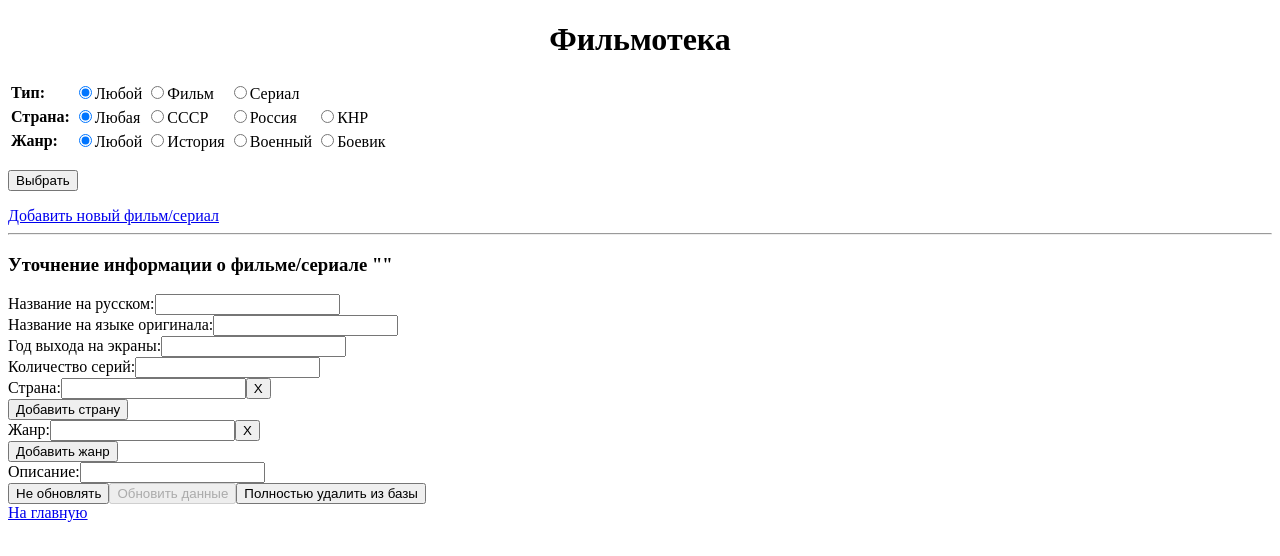
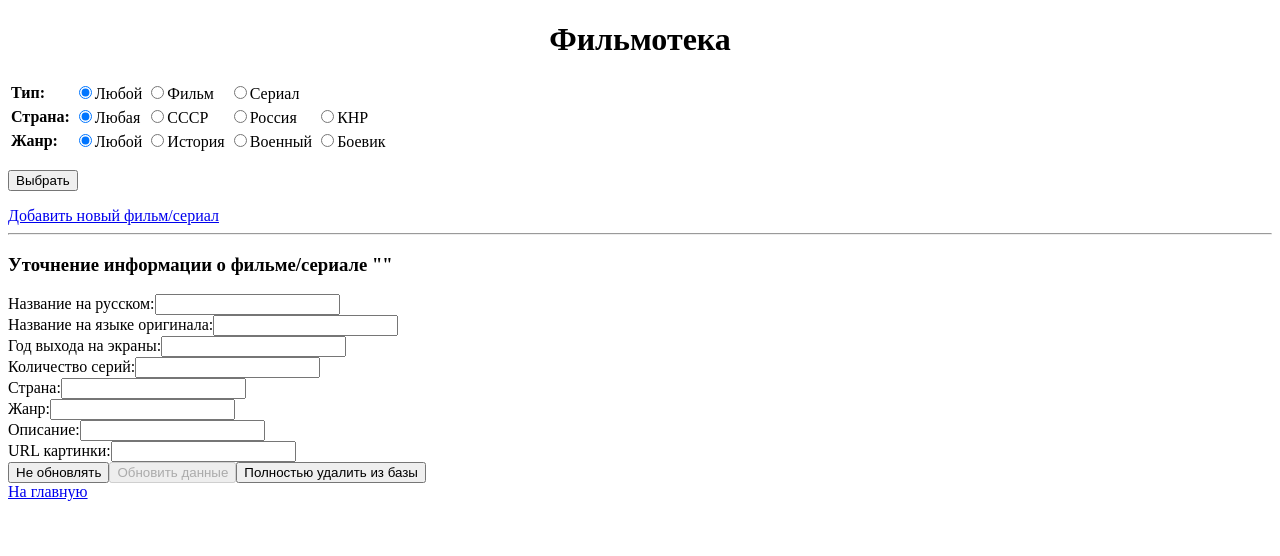
Before and after one commit to Slb-nsk/homecinema_angular, an Angular app: page /update/1 in a window 1280 px wide. Shown: the top 556 px of the page. Built offline with nearby package versions, Linux system fonts and the light colour scheme.

Commit message:
refreshing

```diff
--- a/src/app/layout/create.component.html
+++ b/src/app/layout/create.component.html
@@ -6,7 +6,7 @@
 
     <div class="form-group">
       <label>Название на русском:</label>
-  <input class="form-control"  name="movieRussianName" formControlName="movieRussianName">
+      <input class="form-control" name="movieRussianName" formControlName="movieRussianName">
       <div class="alert alert-danger"
            *ngIf="createForm.controls['movieRussianName'].invalid && createForm.controls['movieRussianName'].touched">
         Не указано название на русском
@@ -29,30 +29,24 @@
       <input class="form-control" name="seriesAmount" formControlName="seriesAmount">
     </div>
 
-<div formArrayName="country" name="country">
-  <div class="form-group" *ngFor="let c of createForm.controls['country'].controls; let i = index">
+    <div class="form-group">
       <label>Страна:</label>
-  <input class="form-control" formControlName="{{i}}" />
-  </div>
-  <div class="form-group">
-    <button type="button" class="btn btn-default" (click)="addCountry()">Добавить страну</button>
-  </div>
+      <input class="form-control" name="seriesAmount" formControlName="countries">
     </div>
 
-<div formArrayName="genre" name="genre">
-  <div class="form-group" *ngFor="let g of createForm.controls['genre'].controls; let i = index">
+    <div class="form-group">
       <label>Жанр:</label>
-  <input class="form-control" formControlName="{{i}}" />
+      <input class="form-control" name="seriesAmount" formControlName="genres">
     </div>
-  <div class="form-group">
-    <button type="button" class="btn btn-default" (click)="addGenre()">Добавить жанр</button>
-  </div>
-</div>
-
 
     <div class="form-group">
       <label>Описание:</label>
       <input class="form-control" name="description" formControlName="description">
+    </div>
+
+    <div class="form-group">
+      <label>URL картинки:</label>
+      <input class="form-control" name="description" formControlName="imageUrl">
     </div>
 
     <div class="form-group">
--- a/src/app/layout/create.component.ts
+++ b/src/app/layout/create.component.ts
@@ -17,10 +17,10 @@ import { HttpService } from '../http.service'
 export class CreateComponent {
   movieRussianName: string = '';
   movieOriginalName: string = '';
-  seriesAmount:number = 1;
-  country:string[] = [];
-  genre: string[] = [];
-
+  seriesAmount: number = 1;
+  countries: string = '';
+  genres: string = '';
+  imageUrl: string = '';
 
   createForm: FormGroup;
 
@@ -35,31 +35,22 @@ export class CreateComponent {
          "movieYear": new FormControl(),
          "seriesAmount": new FormControl(),
          "description": new FormControl(),
-         "country": new FormArray([
-             new FormControl()
-           ]),
-         "genre": new FormArray([
-             new FormControl()
-           ])
+         "imageUrl": new FormControl(),
+         "countries": new FormControl(),
+         "genres": new FormControl()
         });
 
     }
 
-    addCountry(){
-        (<FormArray>this.createForm.controls["country"]).push(new FormControl());
-    }
-
-    addGenre(){
-        (<FormArray>this.createForm.controls["genre"]).push(new FormControl());
-    }
 
   onSubmit() {
       this.HttpService.postData(this.createForm.value.movieRussianName,
                                 this.createForm.value.movieOriginalName,
                                 this.createForm.value.movieYear,
                                 this.createForm.value.seriesAmount,
-                                this.createForm.value.country,
-                                this.createForm.value.genre,
+                                this.createForm.value.countries,
+                                this.createForm.value.genres,
+                                this.createForm.value.imageUrl,
                                 this.createForm.value.description).subscribe();
       this.router.navigate(['ok'], {queryParams:{'name': this.createForm.value.movieRussianName}});
     }
--- a/src/app/layout/film.component.html
+++ b/src/app/layout/film.component.html
@@ -3,8 +3,8 @@
 <p>Название фильма на русском: <b>"{{movie.movieRussianName}}"</b></p>
 <p>Оригинальное название фильма: <b>("{{movie.movieOriginalName}}")</b> </p>
 <p>Год выхода на экраны: <b>{{movie.movieYear}}</b> </p>
-<p>Страна производства: <span *ngFor="let country of movie.country">{{country}} ,</span></p>
-<p>Жанр:</p>
+<p>Страна производства: <b>{{movie.countries}}</b></p>
+<p>Жанр: <b>{{movie.genres}}</b></p>
 <p>{{movie.description}}</p>
 
 <a routerLink="">На главную</a>
--- a/src/app/layout/layout.component.html
+++ b/src/app/layout/layout.component.html
@@ -1,5 +1,6 @@
 <div>
  <table *ngFor="let m of movies" style="width:25%; float:left;" frame="border">
+   <tr><td align="center"><img src="{{m.imageUrl}}"></td></tr>
    <tr><td><b>"{{m.movieRussianName}}"</b> </td></tr>
    <tr><td><b>("{{m.movieOriginalName}}")</b> </td></tr>
    <tr><td><b>Год выхода на экран:</b> {{m.movieYear}} </td></tr>
--- a/src/app/layout/serial.component.html
+++ b/src/app/layout/serial.component.html
@@ -4,12 +4,20 @@
 <p>Оригинальное название сериала: <b>("{{movie.movieOriginalName}}")</b> </p>
 <p>Год выхода на экраны: <b>{{movie.movieYear}}</b> </p>
 <p>Количество серий: {{movie.seriesAmount}}</p>
-<p>Страна производства: <span *ngFor="let country of movie.country">{{country}}, </span></p>
-<p>Жанр: <span *ngFor="let genre of movie.genre" display="inline-block">{{genre}}, </span>
+<p>Страна производства: <b>{{movie.countries}}</b></p>
+<p>Жанр: <b>{{movie.genres}}</b></p>
 <p>{{movie.description}}</p>
 
+<table><tr><td>
+<ng-container *ngFor="let seria of movie.sourceUrl; let i = index">
+    <table style="width:`9%; float:left;" frame="border">
+      <tr><td><a href="{{seria}}">Серия {{i+1}}</a></td></tr>
+    </table>
+</ng-container></td></tr></table>
 
-<a routerLink="">На главную</a>
+
+
+<p><a routerLink="">На главную</a></p>
 
 <hr>
 
--- a/src/app/layout/update.component.html
+++ b/src/app/layout/update.component.html
@@ -5,7 +5,7 @@
 
     <div class="form-group">
       <label>Название на русском:</label>
-  <input class="form-control"  name="movieRussianName" formControlName="movieRussianName">
+      <input class="form-control" name="movieRussianName" formControlName="movieRussianName">
     </div>
 
     <div class="form-group">
@@ -24,26 +24,14 @@
       <input class="form-control" name="seriesAmount" formControlName="seriesAmount">
     </div>
 
-<div formArrayName="country" name="country">
-  <div class="form-group" *ngFor="let c of updateForm.controls['country'].controls; let i = index">
+    <div class="form-group">
       <label>Страна:</label>
-  <input class="form-control" formControlName="{{i}}" />
-  <button type="button" (click)="removeCountry(i)">X</button>
-  </div>
-  <div class="form-group">
-    <button type="button" class="btn btn-default" (click)="addCountry()">Добавить страну</button>
-  </div>
+      <input class="form-control" name="seriesAmount" formControlName="countries">
     </div>
 
-<div formArrayName="genre" name="genre">
-  <div class="form-group" *ngFor="let g of updateForm.controls['genre'].controls; let i = index">
+    <div class="form-group">
       <label>Жанр:</label>
-  <input class="form-control" formControlName="{{i}}" />
-  <button type="button" (click)="removeGenre(i)">X</button>
-  </div>
-  <div class="form-group">
-    <button type="button" class="btn btn-default" (click)="addGenre()">Добавить жанр</button>
-  </div>
+      <input class="form-control" name="seriesAmount" formControlName="genres">
     </div>
 
 
@@ -53,12 +41,18 @@
     </div>
 
     <div class="form-group">
+      <label>URL картинки:</label>
+      <input class="form-control" name="description" formControlName="imageUrl">
+    </div>
+
+    <div class="form-group">
       <button type="button" (click)="goBack()">Не обновлять</button>
       <button type="submit" class="btn btn-primary" [disabled]="updateForm.invalid">
         Обновить данные
       </button>
       <button type="button" (click)="deleteAll()">Полностью удалить из базы</button>
     </div>
-
+  </form>
+</div>
 
 <a routerLink="">На главную</a>
--- a/src/app/layout/update.component.ts
+++ b/src/app/layout/update.component.ts
@@ -25,13 +25,14 @@ export class UpdateComponent {
       this.movie.movieId = this.route.snapshot.params['movieId'];
           this.querySubscription = this.route.queryParams.subscribe(
                 (queryParam: any) => {
-this.movie.movieRussianName= queryParam['movieRussianName'];
-this.movie.movieOriginalName=queryParam['movieOriginalName'];
-this.movie.movieYear= queryParam['movieYear'];
-this.movie.seriesAmount= queryParam['seriesAmount'];
-this.movie.country= queryParam['country'];
-this.movie.genre= queryParam['genre'];
-this.movie.description= queryParam['description'];
+                  this.movie.movieRussianName= queryParam['movieRussianName'];
+                  this.movie.movieOriginalName=queryParam['movieOriginalName'];
+                  this.movie.movieYear= queryParam['movieYear'];
+                  this.movie.seriesAmount= queryParam['seriesAmount'];
+                  this.movie.countries= queryParam['countries'];
+                  this.movie.genres= queryParam['genres'];
+                  this.movie.description= queryParam['description'];
+                  this.movie.imageUrl= queryParam['imageUrl'];
                 }
           )
 
@@ -41,32 +42,13 @@ this.movie.description= queryParam['description'];
          "movieYear": new FormControl(this.movie.movieYear),
          "seriesAmount": new FormControl(this.movie.seriesAmount),
          "description": new FormControl(this.movie.description),
-         "country": new FormArray([
-             new FormControl()
-           ]),
-         "genre": new FormArray([
-             new FormControl()
-           ])
+         "genres": new FormControl(this.movie.genres),
+         "countries": new FormControl(this.movie.countries),
+         "imageUrl": new FormControl(this.movie.imageUrl)
         });
 
 
      }
-
-    addCountry(){
-        (<FormArray>this.updateForm.controls["country"]).push(new FormControl());
-    }
-
-    removeCountry(i: number){
-        (<FormArray>this.updateForm.controls["country"]).removeAt(i);
-    }
-
-    addGenre(){
-        (<FormArray>this.updateForm.controls["genre"]).push(new FormControl());
-    }
-
-    removeGenre(i: number){
-        (<FormArray>this.updateForm.controls["genre"]).removeAt(i);
-    }
 
     deleteAll(){
 console.log("delete movie with this ID:",this.movie.movieId);
@@ -90,8 +72,9 @@ console.log("delete movie with this ID:",this.movie.movieId);
                                 this.updateForm.value.movieOriginalName,
                                 this.updateForm.value.movieYear,
                                 this.updateForm.value.seriesAmount,
-                                this.updateForm.value.country,
-                                this.updateForm.value.genre,
+                                this.updateForm.value.countries,
+                                this.updateForm.value.genres,
+                                this.updateForm.value.imageUrl,
                                 this.updateForm.value.description).subscribe();
       this.router.navigate(['ok'], {queryParams:{'name': this.updateForm.value.movieRussianName}});
     }
```
Lines whose indentation alone changed are shown as unchanged.
